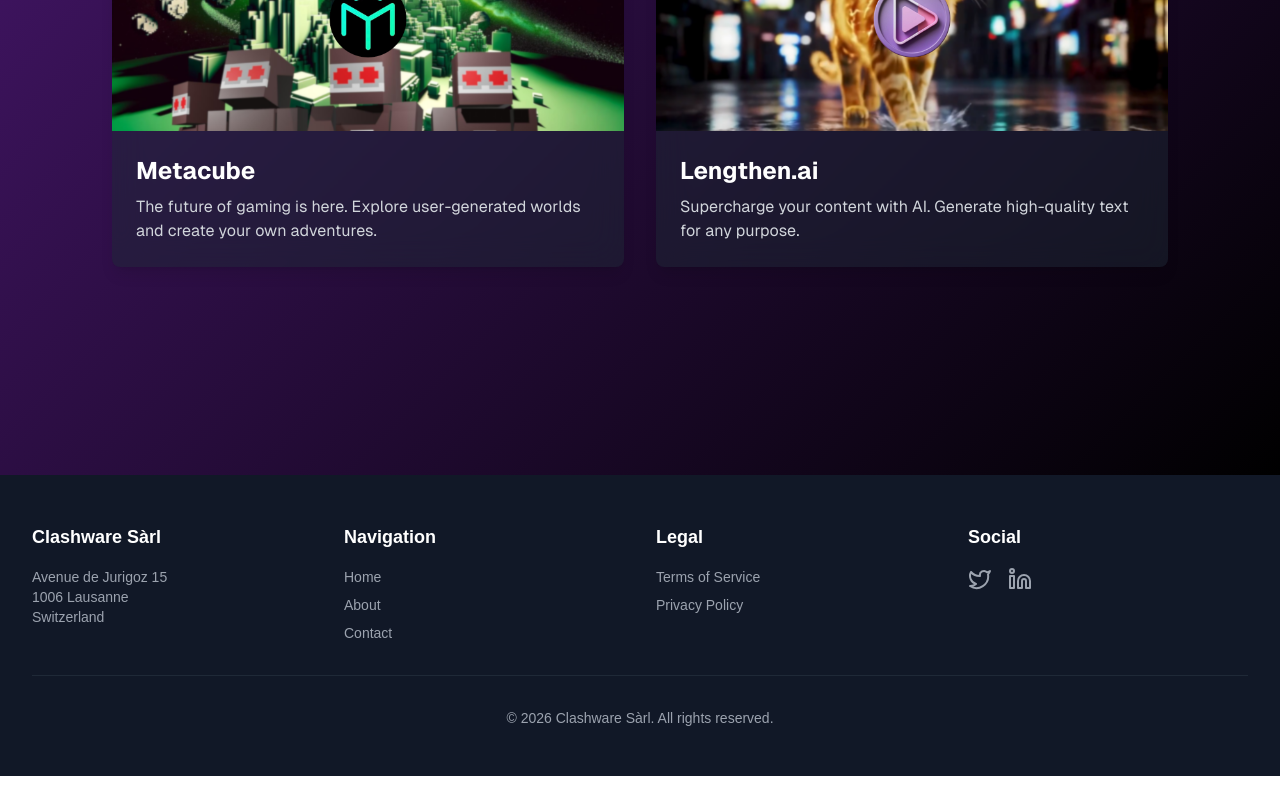
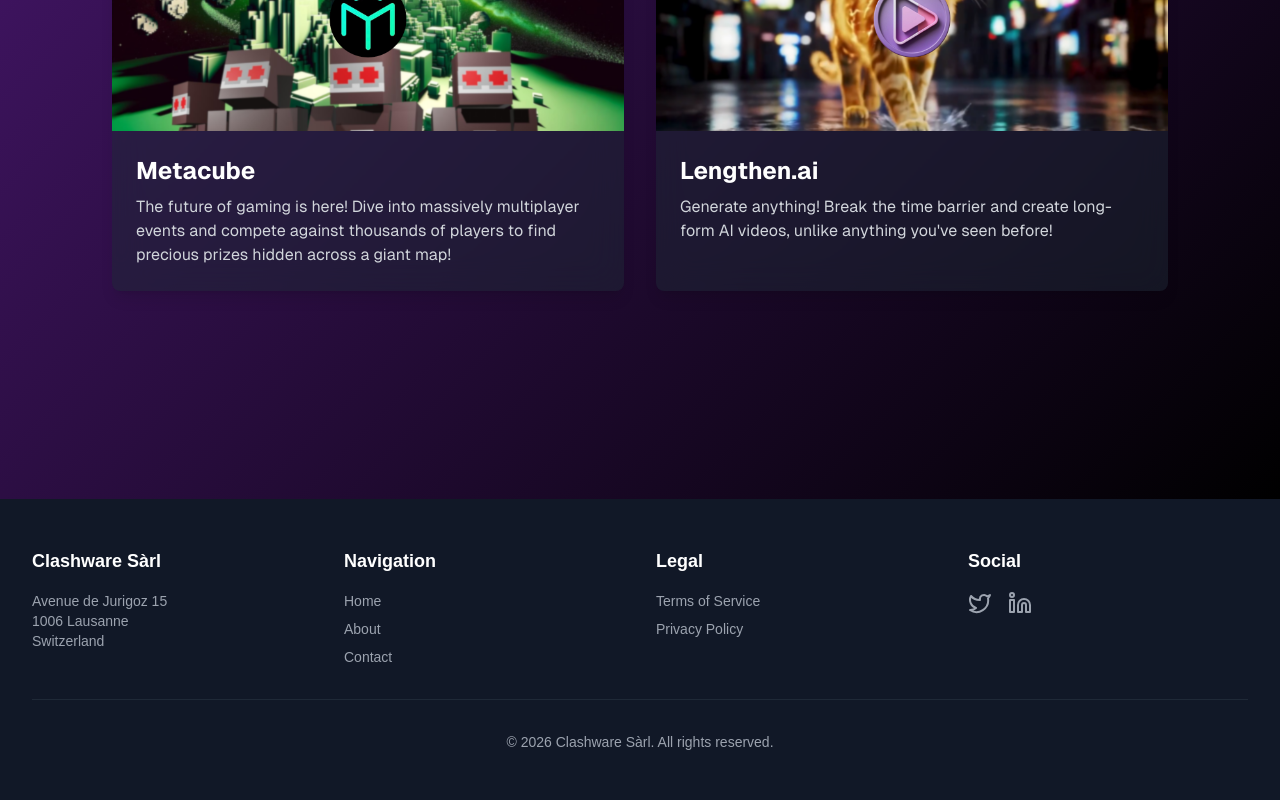
Before and after one commit to clashware/portfolio, a Next.js app: page / in a window 1280 px wide. Shown: the part 805-1605 px from the top of the page. Before the commit the page ends 1581 px from the top, so only its background shows below. Built offline with nearby package versions, Linux system fonts and the light colour scheme.

Commit message:
fix: product descriptions

```diff
--- a/components/ProductCards.tsx
+++ b/components/ProductCards.tsx
@@ -27,7 +27,7 @@
                 </div>
                 <div className="p-6">
                     <h4 className="text-2xl font-bold text-white">Metacube</h4>
-                    <p className="text-gray-300 mt-2">The future of gaming is here. Explore user-generated worlds and create your own adventures.</p>
+                    <p className="text-gray-300 mt-2">The future of gaming is here! Dive into massively multiplayer events and compete against thousands of players to find precious prizes hidden across a giant map!</p>
                 </div>
             </motion.a>
 
@@ -52,7 +52,7 @@
                 </div>
                 <div className="p-6">
                     <h4 className="text-2xl font-bold text-white">Lengthen.ai</h4>
-                    <p className="text-gray-300 mt-2">Supercharge your content with AI. Generate high-quality text for any purpose.</p>
+                    <p className="text-gray-300 mt-2">Generate anything! Break the time barrier and create long-form AI videos, unlike anything you've seen before!</p>
                 </div>
             </motion.a>
         </div>
```
